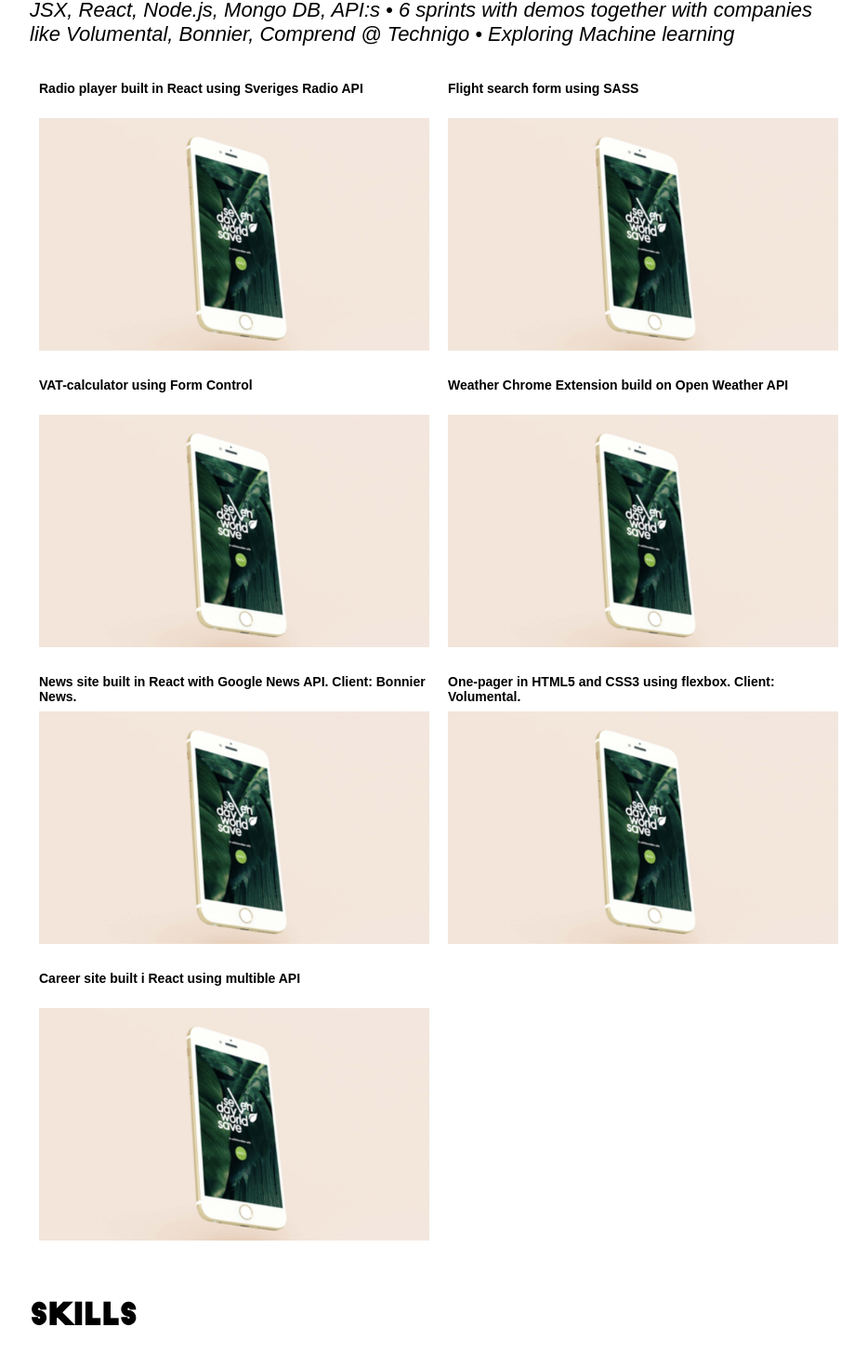
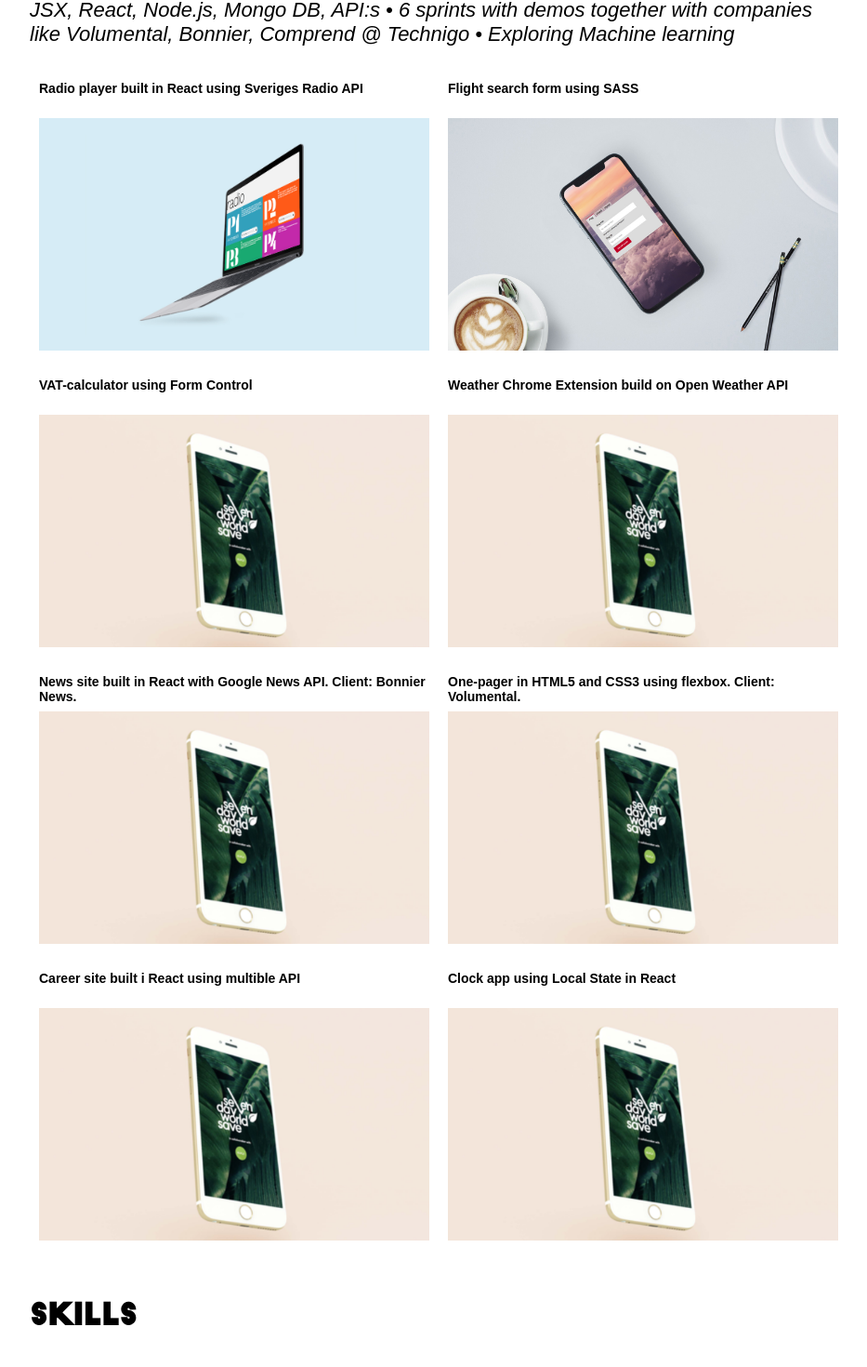
Before and after one commit to LindaOlander/portfolio, a React (Create React App) app: page /#/ in a window 1280 px wide. Shown: the part 498-1968 px from the top of the page at 93% size, without its empty margins (168-1101 px from the left). Built offline with nearby package versions, Linux system fonts and the light colour scheme.

Commit message:
Added some case-images and text

```diff
--- a/src/cases.json
+++ b/src/cases.json
@@ -2,16 +2,16 @@
 	"cases": [{
 			"id": "1",
 			"name": "Radio player built in React using Sveriges Radio API",
-			"image": "./images/case.png",
+			"image": "./images/radioplayer.jpg",
 			"code": ["React", "HTML5", "CSS3", "Javascript ES6"],
 			"toolbox": ["Atom", "Postman", "Sveriges Radio API", "GitHub"],
 			"more": [""],
-			"description": "Lorem ipsum dolor sit amet, consectetur adipiscing elit, sed do eiusmod tempor incididunt ut labore et dolore magna aliqua. Ut enim ad minim veniam, quis nostrud exercitation ullamco laboris nisi ut aliquip ex ea commodo consequat. Duis aute irure dolor in reprehenderit in voluptate velit esse cillum dolore eu fugiat nulla pariatur."
+			"description": "In this Radio Player App I used the Sveriges Radio API to fetch information about the radio channels and fetch playable audio stream urls. Using React fetch()-method I got a JSON from the Sveriges Radio API and render a list of channels with playable streams, showing the station name, image, and colour keys."
 		},
 		{
 			"id": "2",
 			"name": "Flight search form using SASS",
-			"image": "./images/case.png",
+			"image": "./images/flightform.jpg",
 			"code": ["React", "HTML5", "SASS"],
 			"toolbox": ["Atom", "GitHub"],
 			"more": [""],
@@ -61,6 +61,15 @@
 			"toolbox": ["Atom", "Postman", "API", "Slack", "Trello", "GitHub"],
 			"more": [""],
 			"description": "Lorem ipsum dolor sit amet, consectetur adipiscing elit, sed do eiusmod tempor incididunt ut labore et dolore magna aliqua. Ut enim ad minim veniam, quis nostrud exercitation ullamco laboris nisi ut aliquip ex ea commodo consequat. Duis aute irure dolor in reprehenderit in voluptate velit esse cillum dolore eu fugiat nulla pariatur."
+		},
+		{
+			"id": "8",
+			"name": "Clock app using Local State in React",
+			"image": "./images/case.png",
+			"code": ["React", "HTML5", "CSS3", "Javascript"],
+			"toolbox": ["Atom", "Slack", "Trello", "GitHub"],
+			"more": [""],
+			"description": "Lorem ipsum dolor sit amet, consectetur adipiscing elit, sed do eiusmod tempor incididunt ut labore et dolore magna aliqua. Ut enim ad minim veniam, quis nostrud exercitation ullamco laboris nisi ut aliquip ex ea commodo consequat. Duis aute irure dolor in reprehenderit in voluptate velit esse cillum dolore eu fugiat nulla pariatur."
 		}
 	]
 }
--- a/src/components/Buttons/BackButton.js
+++ b/src/components/Buttons/BackButton.js
@@ -6,7 +6,7 @@ class BackButton extends React.Component {
     return (
 
       <div className="backBoxContainer">
-        <img className="backBoxImage" src="/images/arrow.png" alt="Back" />
+        <img className="backBoxImage" src="./images/arrow.png" alt="Back" />
         <h4>Back</h4>
       </div>
 
```
Also changed, not shown: public/images/flightform.jpg (added), public/images/radioplayer.jpg (added).
